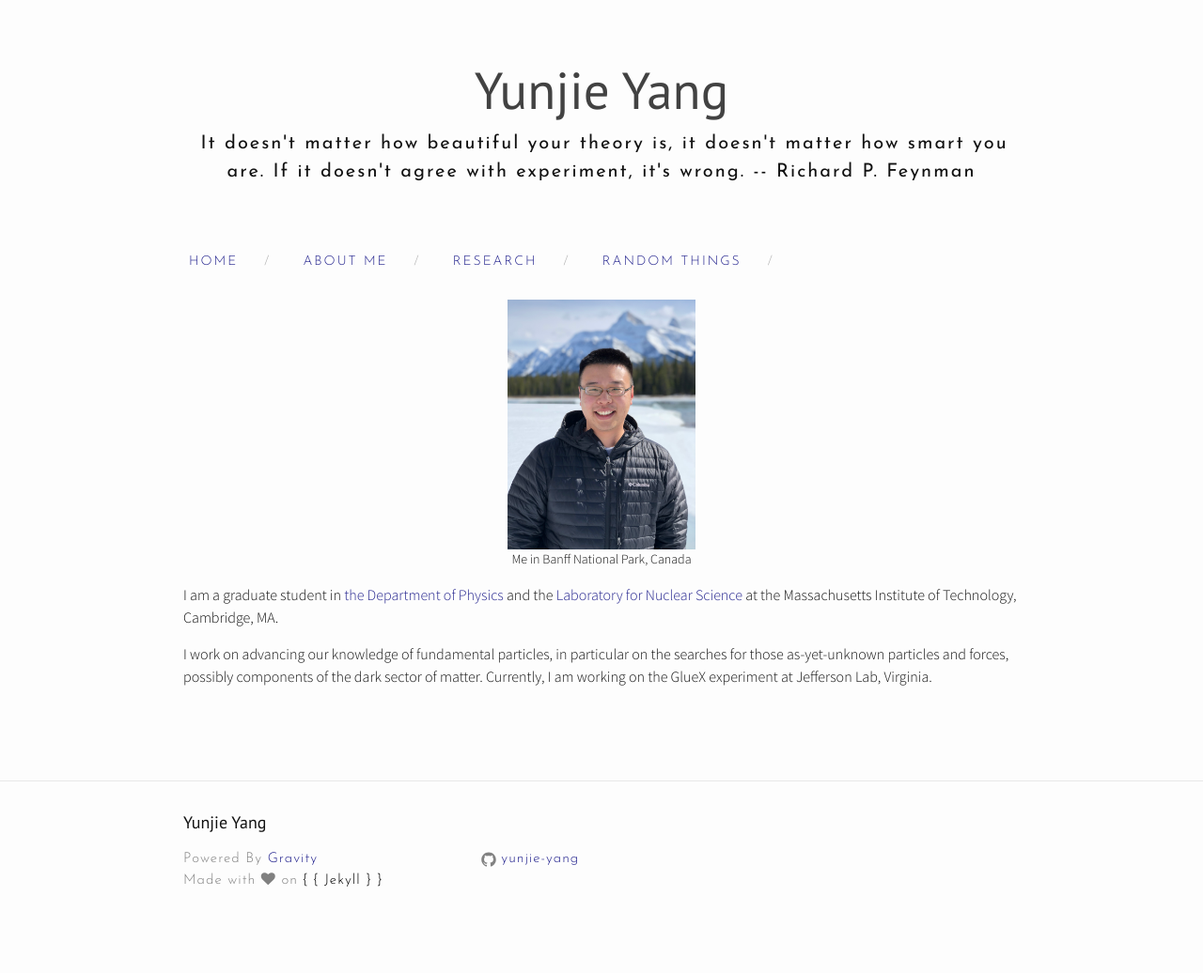
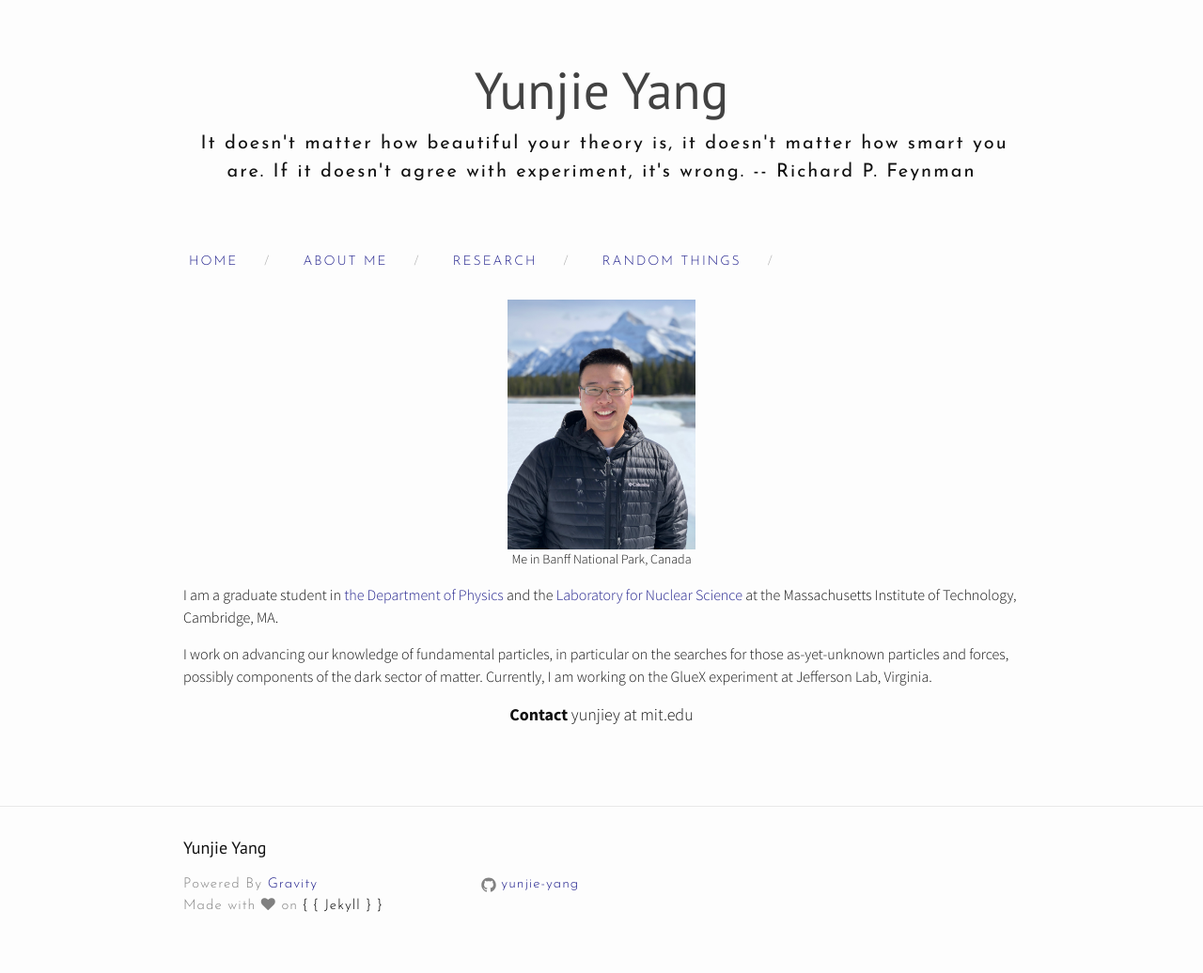
Before and after one commit to yunjie-yang/yunjie-yang.github.io, a Jekyll site: the page built from index.md, in a window 1280 px wide. Shown: the whole page at 94% size. Built offline with Jekyll 4.4.1, drawn with Linux system fonts in a browser that asks for light colours; nearby versions of some CDN libraries; before the commit the page ends 1009 px from its top, so only the background shows below that.

Commit message:
update contact info

```diff
--- a/index.md
+++ b/index.md
@@ -15,3 +15,8 @@ I am a graduate student in [the Department of Physics](http://web.mit.edu/physic
 
 I work on advancing our knowledge of fundamental particles,
 in particular on the searches for those as-yet-unknown particles and forces, possibly components of the dark sector of matter. Currently, I am working on the GlueX experiment at Jefferson Lab, Virginia.
+
+<center>
+<b>Contact</b>
+yunjiey at mit.edu <br>
+</center>
```
